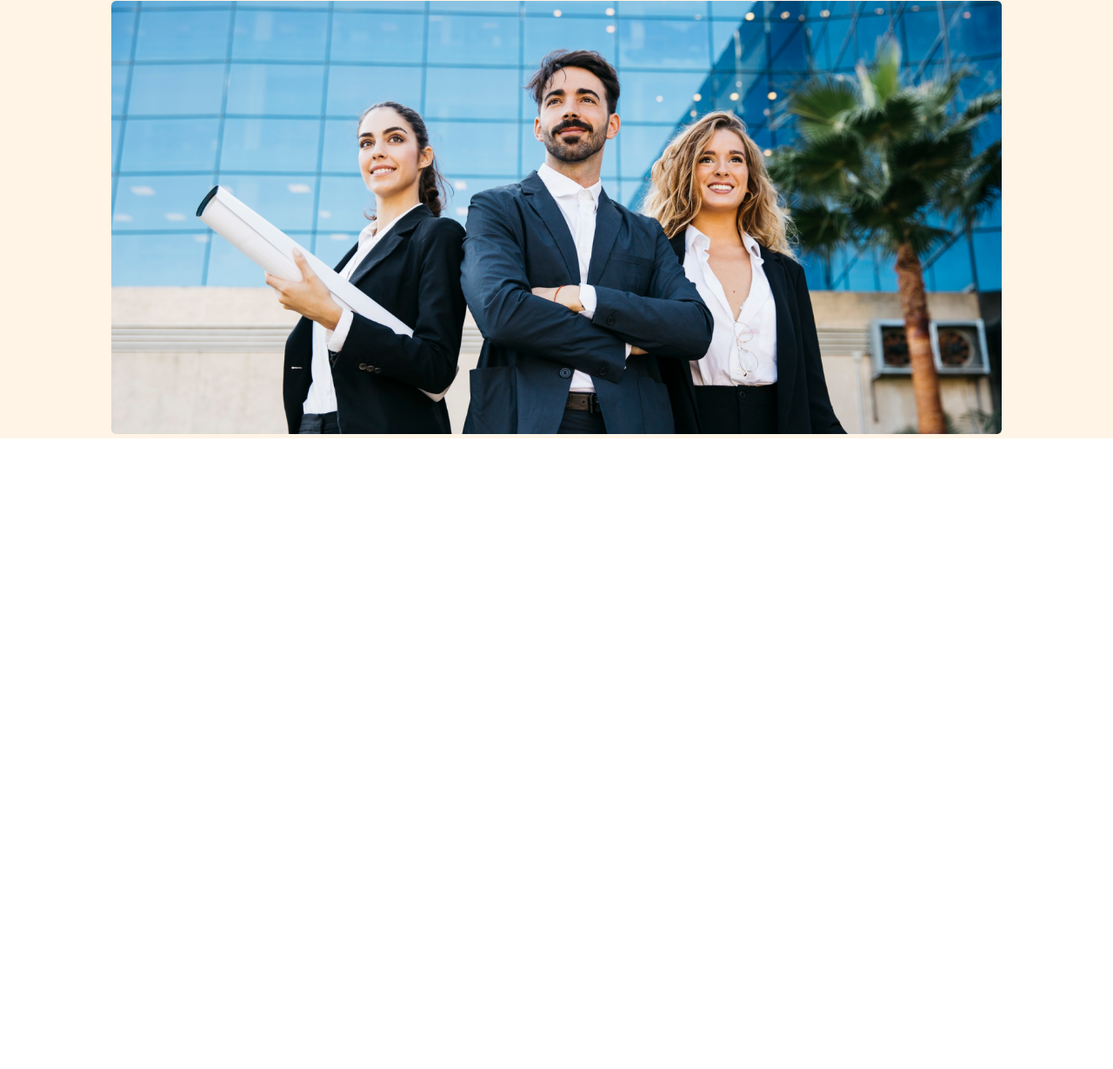
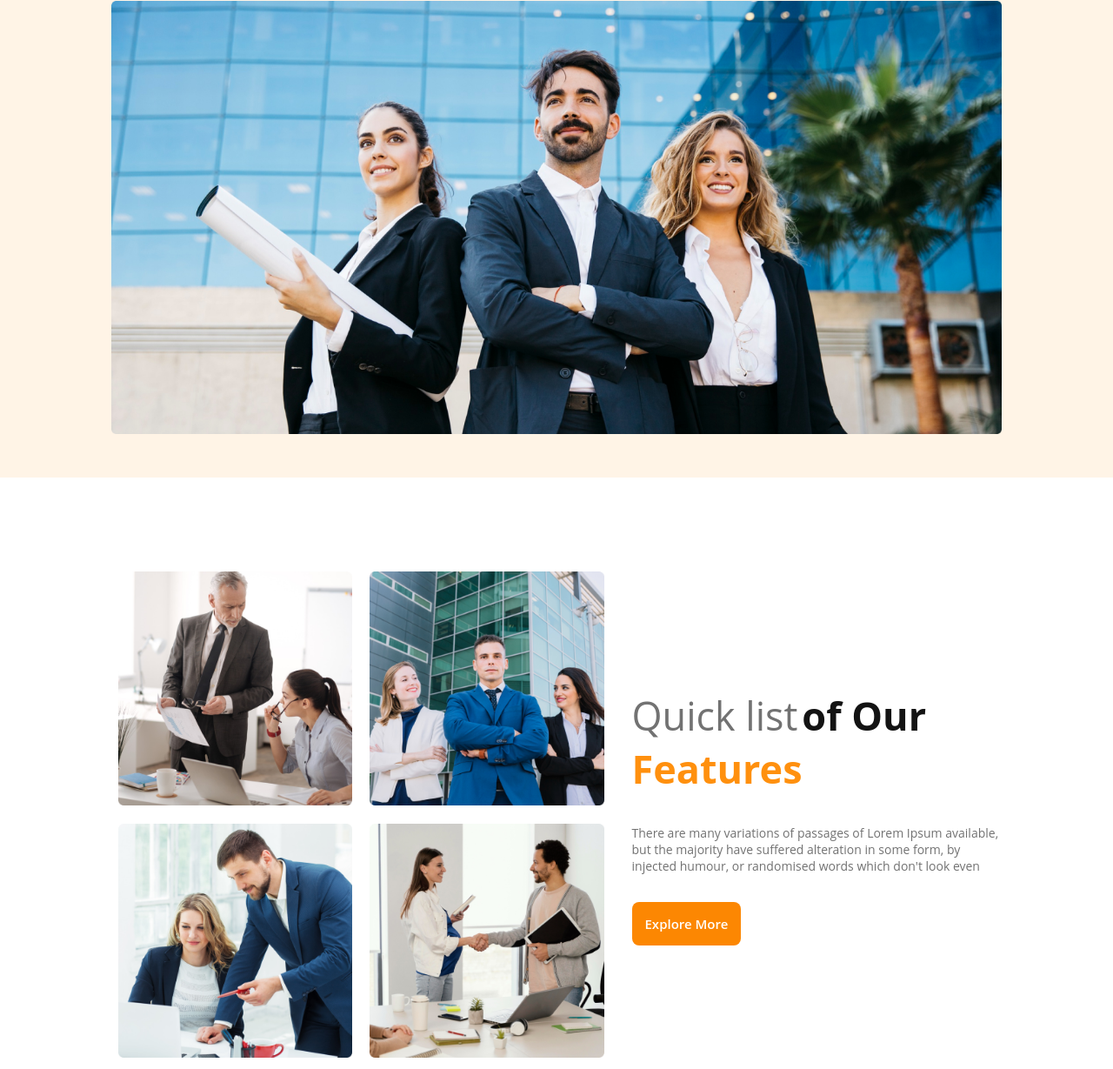
Before and after one commit to mostafizul/G3-Architects, a plain HTML site: page index.html in a window 1280 px wide. Shown: the part 632-1861 px from the top of the page at 87% size. Before the commit the page ends 1136 px from the top, so only its background shows below. Drawn offline with Linux system fonts and the light colour scheme.

Commit message:
main feature section

```diff
--- a/index.html
+++ b/index.html
@@ -41,7 +41,7 @@
                     <button class="btn-primary">Explore More</button>
                 </div>
                 <div class="banner-image">
-                   <img src="images/banner.png" alt="Banner">
+                    <img src="images/banner.png" alt="Banner">
                 </div>
             </div>
         </section>
@@ -49,6 +49,41 @@
     </header>
     <!-- header section end -->
 
+    <!-- main section start -->
+    <main>
+
+        <!-- feature section start -->
+        <section class="feature">
+
+            <div class="container">
+                <div class="feature-container">
+                    <div class="feature-images">
+                        <div class="upper-image">
+                            <img src="images/team1.png" alt="">
+                            <img src="images/team2.png" alt="">
+                        </div>
+                        <div class="lower-image">
+                            <img src="images/team3.png" alt="">
+                            <img src="images/team4.png" alt="">
+                        </div>
+                    </div>
+                    <div class="feature-content">
+                        <h3 class="feature-title"><span class="list">Quick list</span> <span class="our">  of Our</span> <span class="features"> Features</span> </h3>
+                        <div class="feature-description">There are many variations of passages of Lorem Ipsum available,
+                            but
+                            the majority have suffered alteration in some form, by injected humour, or randomised words
+                            which don't look even</div>
+                        <button class="btn-primary">Explore More</button>
+                    </div>
+                </div>
+            </div>
+
+        </section>
+        <!-- feature section end -->
+
+    </main>
+    <!-- main section end -->
+
 </body>
 
 </html>
--- a/style.css
+++ b/style.css
@@ -90,6 +90,58 @@ nav ul li a {
 
 .banner-image img {
     width: 100%;
+    margin-bottom: 45px;
+}
+
+/* main section styles */
+.feature {
+    display: flex;
+    justify-content: center;
+    margin-top: 100px;
+}
+
+.feature-container {
+    display: flex;
+    align-items: center;
+}
+
+.upper-image img,
+.lower-image img {
+    width: 45%;
+    margin: 8px 8px;
+}
+
+.feature-content {
+    width: 50%;
+}
+
+.feature-title {
+    margin-bottom: 34px;
+}
+
+.feature-content .list {
+    color: var(--Dark-03, #727272);
+    font-size: 45px;
+    font-weight: 500;
+}
+
+.feature-content .our {
+    color: var(--Dark-01, #131313);
+    font-size: 45px;
+    font-weight: 700;
+}
+
+.feature-content .features {
+    color: #FF900E;
+    font-size: 45px;
+    font-weight: 700;
+}
+
+.feature-description {
+    margin-bottom: 32px;
+    color: var(--Dark-03, #727272);
+    font-size: 14px;
+    font-weight: 400;
 }
 
 /* media queries style */
@@ -118,5 +170,14 @@ nav ul li a {
     .banner-title {
         font-size: 30px;
         font-weight: 700;
+    }.feature-container {
+        display: flex;
+        flex-direction: column-reverse;
+    }.upper-image img,
+    .lower-image img {
+        width: 100%;
+        margin: 8px 8px;
+    }.feature-content{
+        margin-bottom: 70px;
     }
 }
```
